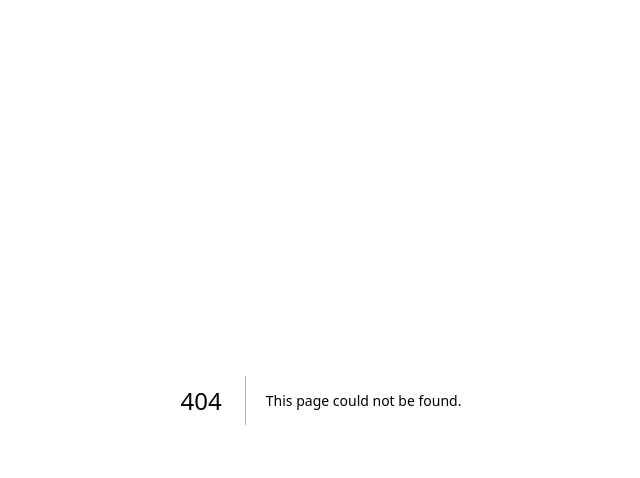
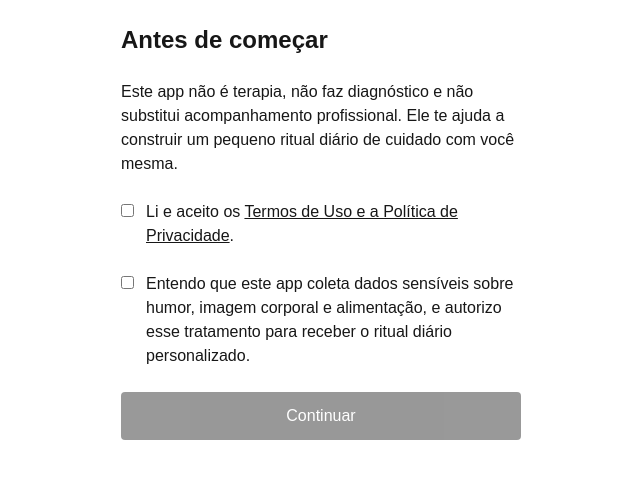
Before and after one commit to luisf66452/mulheres, a Next.js app: page /onboarding in a window 1280 px wide. Before the commit this address had no page. Shown: the top 478 px of the page, without its empty margins (319-959 px from the left). Built offline with nearby package versions, Linux system fonts and the light colour scheme.

Commit message:
feat: add LGPD sensitive-data consent onboarding gate

```diff
--- /dev/null
+++ b/src/app/onboarding/actions.ts
@@ -0,0 +1,22 @@
+'use server';
+
+import { redirect } from 'next/navigation';
+import { createSupabaseServerClient } from '@/lib/supabase/server';
+
+export async function registrarConsentimento() {
+  const supabase = await createSupabaseServerClient();
+  const {
+    data: { user },
+  } = await supabase.auth.getUser();
+
+  if (!user) {
+    redirect('/login');
+  }
+
+  await supabase
+    .from('perfis')
+    .update({ consentimento_dados_sensiveis_em: new Date().toISOString() })
+    .eq('id', user.id);
+
+  redirect('/checkin');
+}
--- /dev/null
+++ b/src/app/onboarding/page.tsx
@@ -0,0 +1,60 @@
+'use client';
+
+import { useState } from 'react';
+import { registrarConsentimento } from './actions';
+
+export default function OnboardingPage() {
+  const [aceitouTermos, setAceitouTermos] = useState(false);
+  const [aceitouDadosSensiveis, setAceitouDadosSensiveis] = useState(false);
+  const [enviando, setEnviando] = useState(false);
+
+  const podeContinuar = aceitouTermos && aceitouDadosSensiveis;
+
+  async function handleContinuar() {
+    setEnviando(true);
+    await registrarConsentimento();
+  }
+
+  return (
+    <main className="mx-auto max-w-md space-y-6 p-6">
+      <h1 className="text-2xl font-semibold">Antes de começar</h1>
+      <p>
+        Este app não é terapia, não faz diagnóstico e não substitui acompanhamento profissional.
+        Ele te ajuda a construir um pequeno ritual diário de cuidado com você mesma.
+      </p>
+
+      <label className="flex items-start gap-3">
+        <input
+          type="checkbox"
+          checked={aceitouTermos}
+          onChange={(e) => setAceitouTermos(e.target.checked)}
+          className="mt-1"
+        />
+        <span>
+          Li e aceito os <a href="/privacidade" className="underline">Termos de Uso e a Política de Privacidade</a>.
+        </span>
+      </label>
+
+      <label className="flex items-start gap-3">
+        <input
+          type="checkbox"
+          checked={aceitouDadosSensiveis}
+          onChange={(e) => setAceitouDadosSensiveis(e.target.checked)}
+          className="mt-1"
+        />
+        <span>
+          Entendo que este app coleta dados sensíveis sobre humor, imagem corporal e alimentação,
+          e autorizo esse tratamento para receber o ritual diário personalizado.
+        </span>
+      </label>
+
+      <button
+        disabled={!podeContinuar || enviando}
+        onClick={handleContinuar}
+        className="w-full rounded bg-black p-3 text-white disabled:opacity-40"
+      >
+        Continuar
+      </button>
+    </main>
+  );
+}
--- a/src/proxy.ts
+++ b/src/proxy.ts
@@ -35,6 +35,18 @@ export async function proxy(request: NextRequest) {
     return NextResponse.redirect(new URL('/login', request.url));
   }
 
+  if (user && !isRotaPublica && !request.nextUrl.pathname.startsWith('/onboarding')) {
+    const { data: perfil } = await supabase
+      .from('perfis')
+      .select('consentimento_dados_sensiveis_em')
+      .eq('id', user.id)
+      .single();
+
+    if (!perfil?.consentimento_dados_sensiveis_em) {
+      return NextResponse.redirect(new URL('/onboarding', request.url));
+    }
+  }
+
   return response;
 }
 
```
